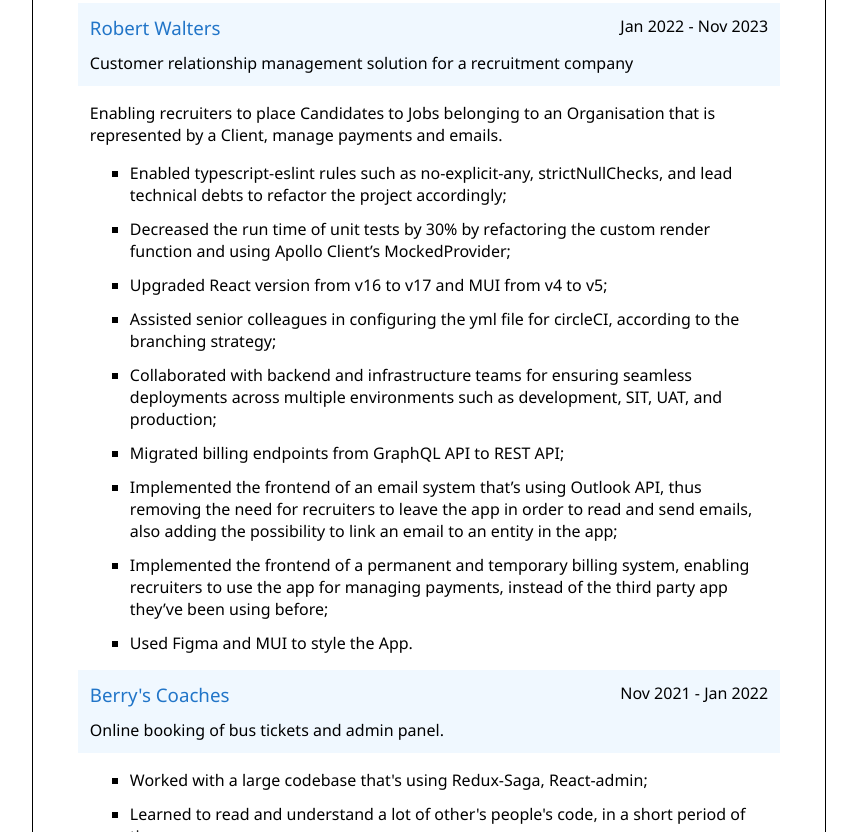
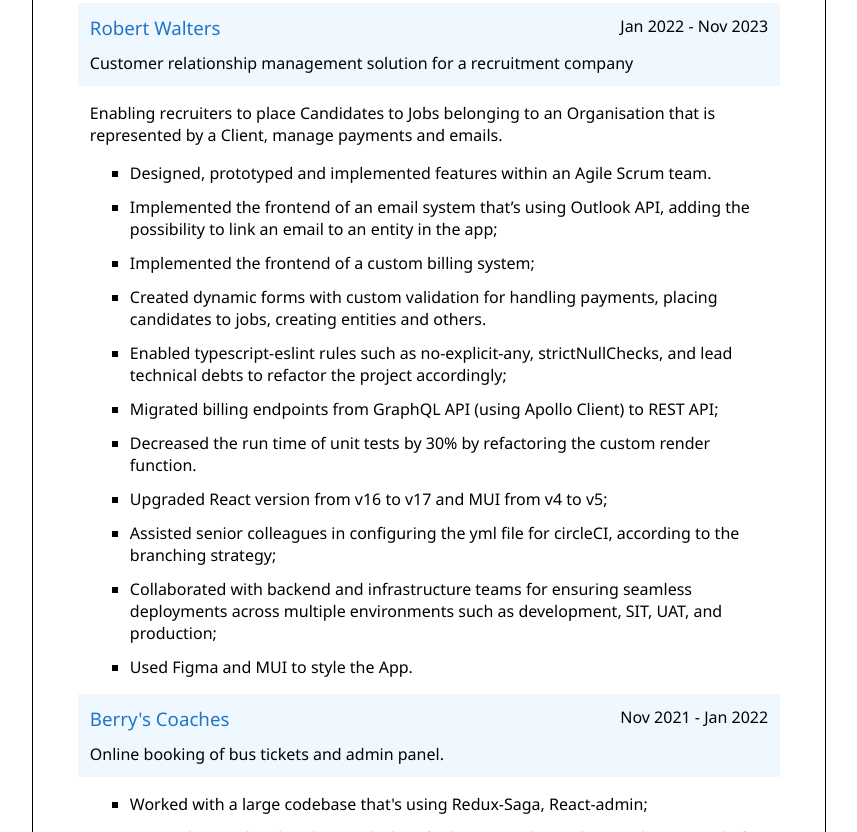
Before and after one commit to Catalina-Hasnas/Catalina-Hasnas, a plain HTML site: page index.html in a window 1280 px wide. Shown: the part 565-1397 px from the top of the page, without its empty margins (211-1068 px from the left). Drawn offline with Linux system fonts and the light colour scheme.

Commit message:
update info

```diff
--- a/index.html
+++ b/index.html
@@ -76,7 +76,7 @@
         <dd>Git, CircleCI, GraphQL, unit and integration testing</dd>
 
         <dt>Other:</dt>
-        <dd>Accessibility, SEO, Structured data markup, Core Web Vitals</dd>
+        <dd>Accessibility, SEO, Core Web Vitals</dd>
 
         <dt>Spoken languages:</dt>
         <dd>Romanian - Native, English - Fluent</dd>
@@ -108,15 +108,34 @@
 
       <ul>
         <li>
+          Designed, prototyped and implemented features within an Agile Scrum
+          team.
+        </li>
+        <li>
+          Implemented the frontend of an <span>email system</span> that’s using
+          Outlook API, adding the possibility to link an email to an entity in
+          the app;
+        </li>
+        <li>
+          Implemented the frontend of a custom <span>billing system</span>;
+        </li>
+        <li>
+          Created <span>dynamic forms</span> with
+          <span>custom validation</span> for handling payments, placing
+          candidates to jobs, creating entities and others.
+        </li>
+        <li>
           Enabled <span>typescript-eslint</span> rules such as no-explicit-any,
           strictNullChecks, and lead technical debts to refactor the project
           accordingly;
         </li>
         <li>
+          Migrated billing endpoints from <span>GraphQL API</span> (using
+          <span>Apollo Client</span>) to <span>REST API</span>;
+        </li>
+        <li>
           Decreased the run time of <span>unit tests</span> by 30% by
-          refactoring the custom render function and using
-          <span>Apollo Client’s</span>
-          MockedProvider;
+          refactoring the custom render function.
         </li>
         <li>Upgraded React version from v16 to v17 and MUI from v4 to v5;</li>
         <li>
@@ -127,22 +146,6 @@
           Collaborated with backend and infrastructure teams for ensuring
           seamless <span>deployments across multiple environments</span> such as
           development, SIT, UAT, and production;
-        </li>
-        <li>
-          Migrated billing endpoints from <span>GraphQL API</span> to
-          <span>REST API</span>;
-        </li>
-        <li>
-          Implemented the frontend of an <span>email system</span> that’s using
-          Outlook API, thus removing the need for recruiters to leave the app in
-          order to read and send emails, also adding the possibility to link an
-          email to an entity in the app;
-        </li>
-        <li>
-          Implemented the frontend of a permanent and temporary
-          <span>billing system</span>, enabling recruiters to use the app for
-          managing payments, instead of the third party app they’ve been using
-          before;
         </li>
         <li>
           Used <span>Figma </span>and <span> MUI </span> to style the App.
```
